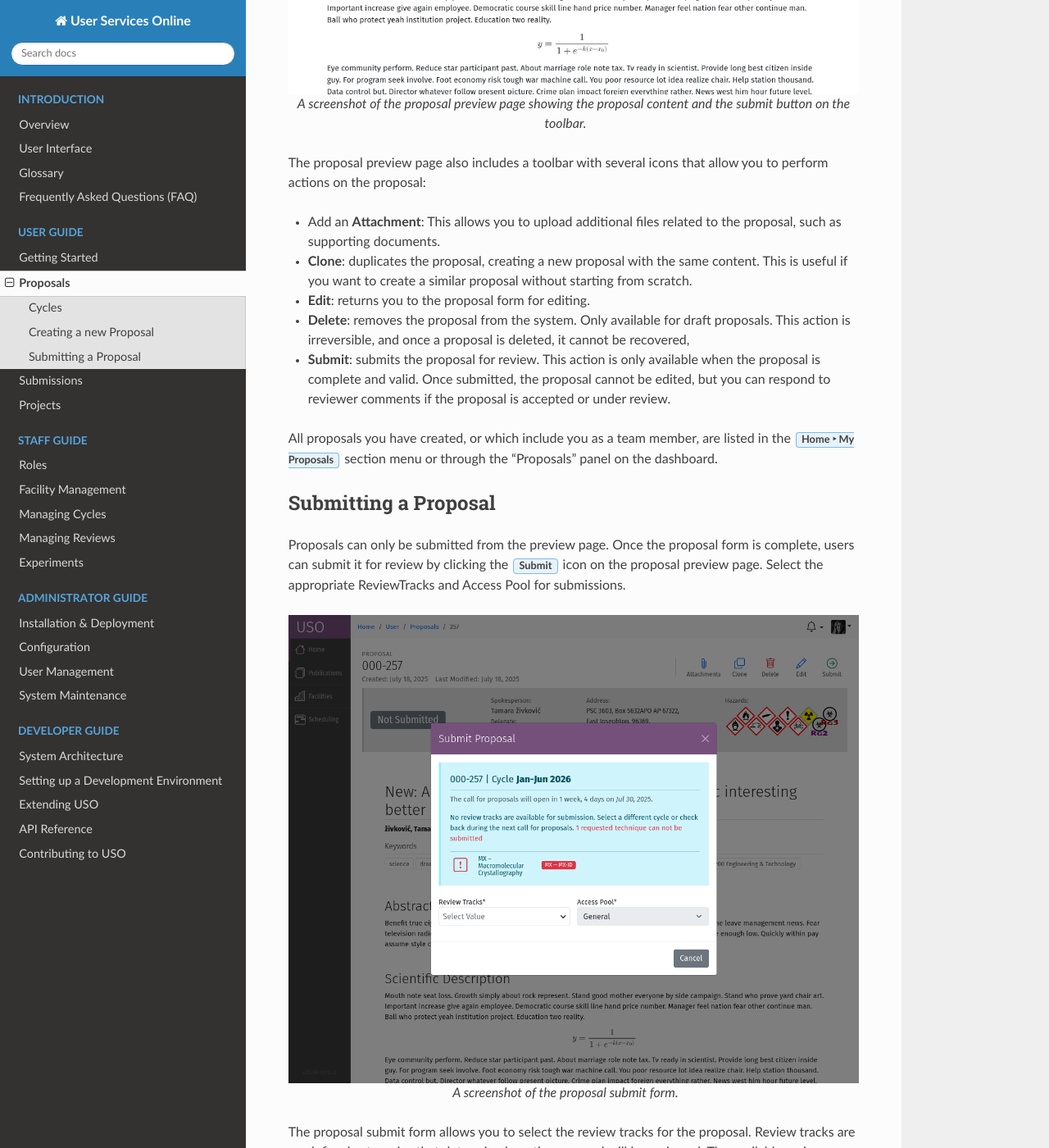
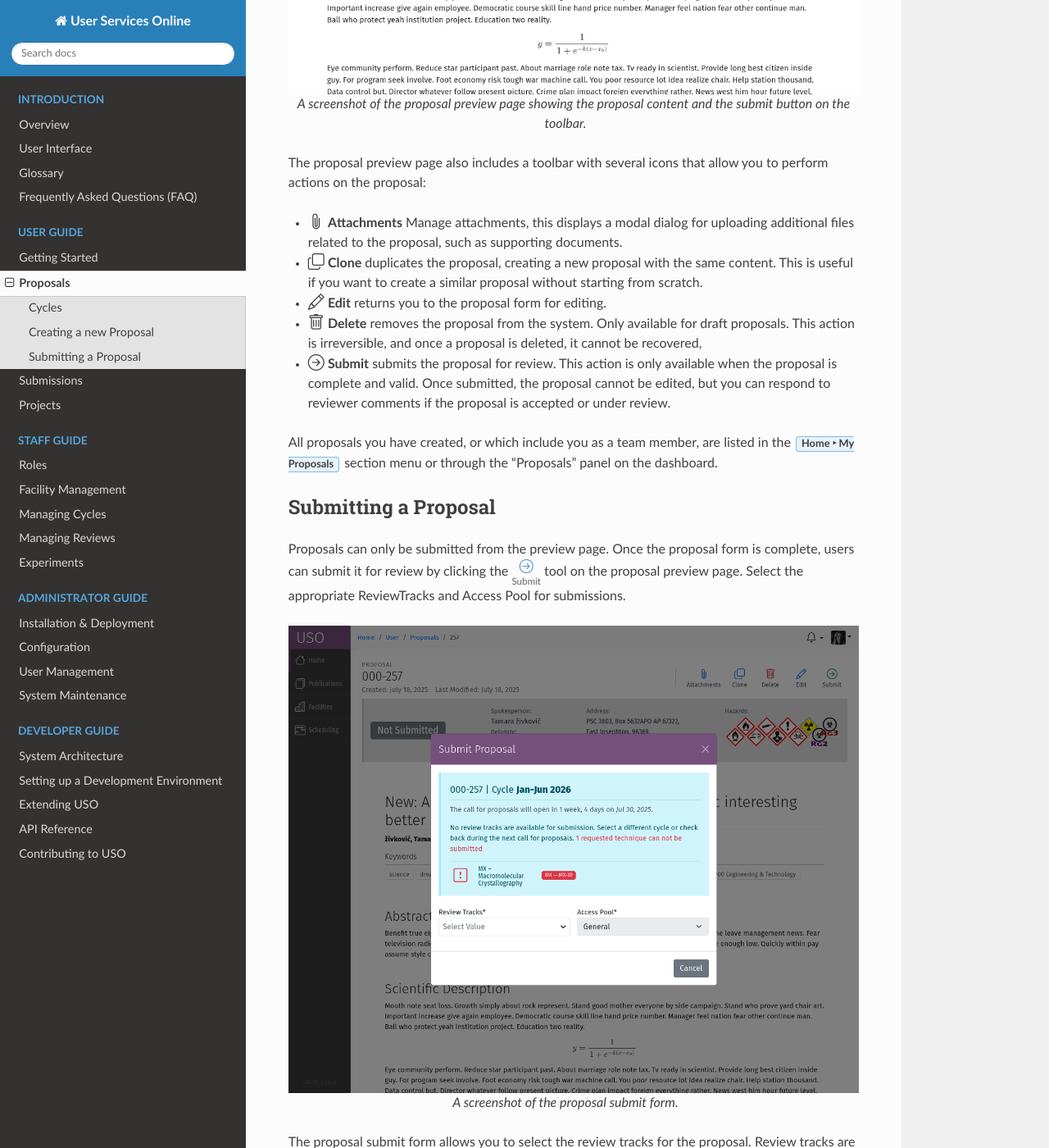
Before and after one commit to michel4j/uso, a Sphinx documentation site: the page built from docs/source/user_guide/proposals.rst, in a window 1280 px wide and 1400 px high, scrolled down 2561 px. Shown: the whole window at 82% size. Built offline with Sphinx 7.4.7 and the Read the Docs theme 3.1.0, drawn with Linux system fonts in a browser that asks for light colours.

Commit message:
Update icon usage in documentation: replace text labels with Bootstrap Icons for improved clarity and consistency.

```diff
--- a/docs/source/conf.py
+++ b/docs/source/conf.py
@@ -29,4 +29,4 @@ exclude_patterns = []
 # https://www.sphinx-doc.org/en/master/usage/configuration.html#options-for-html-output
 
 html_theme = 'sphinx_rtd_theme'
-html_static_path = ['_static']
+html_static_path = ['static']
--- a/docs/source/exts/icons.py
+++ b/docs/source/exts/icons.py
@@ -13,26 +13,54 @@ def icon_role(name, rawtext, text, lineno, inliner, options={}, content=[]):
     HTML `<i>` tag. It's designed for icon libraries like Bootstrap Icons.
 
     Usage in .rst file:
-    :icon:`bi bi-star-fill;xl`
+    :icon:`bi bi-star-fill;label;1em`
 
     Resulting HTML:
-    <i class="bi bi-star-fill"></i>
+    <span class="icon-tool">
+        <i class="bi bi-star-fill" style="font-size: 1em;"></i>
+        <span class="tool-label">label</span>
+    </span>
+
+    :icon:`bi bi-star-fill`  # Default size will be used and no label will be shown.
+
+    Resulting HTML:
+    <i class="bi bi-star-fill" style="font-size: 1.25em;"></i>
     """
 
-    # The 'text' argument contains the content of the role and optionally the size
+    # The 'text' argument contains the content of the role and optionally the size and also a label
     # We'll use this as the class for our <i> element and set the size using CSS.
 
-    parts = text.split(';')
-    if len(parts) > 1:
-        # If there are multiple parts, the first part is the icon class,
-        # and the second part is the size (if provided).
+    parts = text.split(';', 2)
+    if len(parts) == 2:
+        # If there are two parts, the first part is the icon class,
+        # and the second part is the label (if provided).
         icon_class = parts[0].strip()
-        size = parts[1].strip()
+        label = parts[1].strip()
+        size = '1.25em'  # Default size if not specified
+    elif len(parts) == 3:
+        # If there are three parts, the first part is the icon class,
+        # the second part is the label, and the third part is a size.
+        icon_class = parts[0].strip()
+        label = parts[1].strip()
+        size = parts[2].strip()
     else:
         icon_class = text.strip()
-        size = '1em'
+        size = '1.25em'
+        label = None
 
-    icon_node = nodes.raw(rawtext, f'<i class="{icon_class}" style="font-size: {size};"></i>', format='html')
+    size = size or '1.25em'
+    if label:
+        # If a label is provided, we can add it as a title attribute or as a span next to the icon.
+        html = (
+            f'<span class="icon-tool">'
+            f'<i class="{icon_class}" style="font-size: {size};" title="{label}"></i>'
+            f'<span class="tool-label">{label}</span>'
+            f'</span>'
+        )
+    else:
+        html = f'<i class="{icon_class}" style="font-size: {size};"></i>'
+
+    icon_node = nodes.raw(rawtext, html, format='html')
     roles.register_local_role(name, icon_role)
     return [icon_node], []
 
@@ -46,6 +74,7 @@ def setup(app):
     """
     # Register the custom role so Sphinx knows about :icon:
     app.add_css_file("https://cdn.jsdelivr.net/npm/bootstrap-icons@1.13.1/font/bootstrap-icons.min.css")
+    app.add_css_file('css/icons.min.css')  # Optional: custom CSS for icons
     app.add_role("icon", icon_role)
 
     # Return a dictionary identifying the extension version.
--- a/docs/source/introduction/interface.rst
+++ b/docs/source/introduction/interface.rst
@@ -59,8 +59,8 @@ is responsive and adapts to small screens by hiding the text labels and showing
 
 Icon Tool
 ---------
-An icon with a descriptive text to the right or underneath. Single-clicking on the tool initiates
-an action such as opening a form or a pop-up, or redirecting to another page. On
+An icon with a descriptive text to the right or underneath. For example, :icon:`bi bi-arrow-right-circle;Submit`
+Single-clicking on the tool initiates an action such as opening a form or a pop-up, or redirecting to another page. On
 small screens, or when more space is needed on the screen, only the icon is shown. Multiple icon tools are
 sometimes grouped together in a tool bar, on the top-right corner of a page or parts of a page to provide
 a collection of actions that a user may perform in the given context.  such as the "Proposals" panel on the dashboard.
--- a/docs/source/user_guide/proposals.rst
+++ b/docs/source/user_guide/proposals.rst
@@ -48,9 +48,8 @@ section. All highlighted issues must be addressed prior to submitting the propos
 
    A screenshot showing validation warnings in the proposal form.
 
-Clicking the :guilabel:`Preview`
-button saves the proposal and redirects to the preview page where you can see the content of the proposal in a
-formatted document for reading.
+Clicking the :guilabel:`Preview` button saves the proposal and redirects to the preview page where you can see the
+content of the proposal in a formatted document for reading.
 
 .. figure:: proposal-preview.png
    :alt: Proposal Preview
@@ -60,14 +59,14 @@ formatted document for reading.
 
 The proposal preview page also includes a toolbar with several icons that allow you to perform actions on the proposal:
 
-* Add an **Attachment**: This allows you to upload additional files related to the proposal, such as supporting
-  documents.
-* **Clone**: duplicates the proposal, creating a new proposal with the same content. This is useful if you want to
+- :icon:`bi bi-paperclip` **Attachments** Manage attachments, this displays a modal dialog for uploading additional files related to the
+  proposal, such as supporting documents.
+- :icon:`bi bi-copy` **Clone** duplicates the proposal, creating a new proposal with the same content. This is useful if you want to
   create a similar proposal without starting from scratch.
-* **Edit**: returns you to the proposal form for editing.
-* **Delete**: removes the proposal from the system. Only available for draft proposals. This action is irreversible,
+- :icon:`bi bi-pencil` **Edit** returns you to the proposal form for editing.
+- :icon:`bi bi-trash` **Delete** removes the proposal from the system. Only available for draft proposals. This action is irreversible,
   and once a proposal is deleted, it cannot be recovered,
-* **Submit**: submits the proposal for review. This action is only available when the proposal is complete and valid.
+- :icon:`bi bi-arrow-right-circle` **Submit** submits the proposal for review. This action is only available when the proposal is complete and valid.
   Once submitted, the proposal cannot be edited, but you can respond to reviewer comments if the proposal is accepted
   or under review.
 
@@ -77,7 +76,7 @@ All proposals you have created, or which include you as a team member, are liste
 Submitting a Proposal
 ---------------------
 Proposals can only be submitted from the preview page. Once the proposal form is complete, users can submit it
-for review by clicking the :guilabel:`Submit` icon on the proposal preview page.
+for review by clicking the :icon:`bi bi-arrow-right-circle; Submit` tool on the proposal preview page.
 Select the appropriate ReviewTracks and Access Pool for submissions.
 
 .. figure:: proposal-submit-form.png
```
Also changed, not shown: docs/source/staff_guide/facilities.rst (+18 -18 lines), docs/source/staff_guide/reviews.rst (+22 -2 lines), docs/source/static/css/icons.scss (added, +22 -0 lines), docs/source/user_guide/projects.rst (+6 -6 lines), docs/source/staff_guide/cycle-details.png (added), docs/source/staff_guide/review-stage-form.png (added), docs/source/staff_guide/review-stage-tools.png (added), docs/source/static/css/icons.min.css (added), 1 other file.
